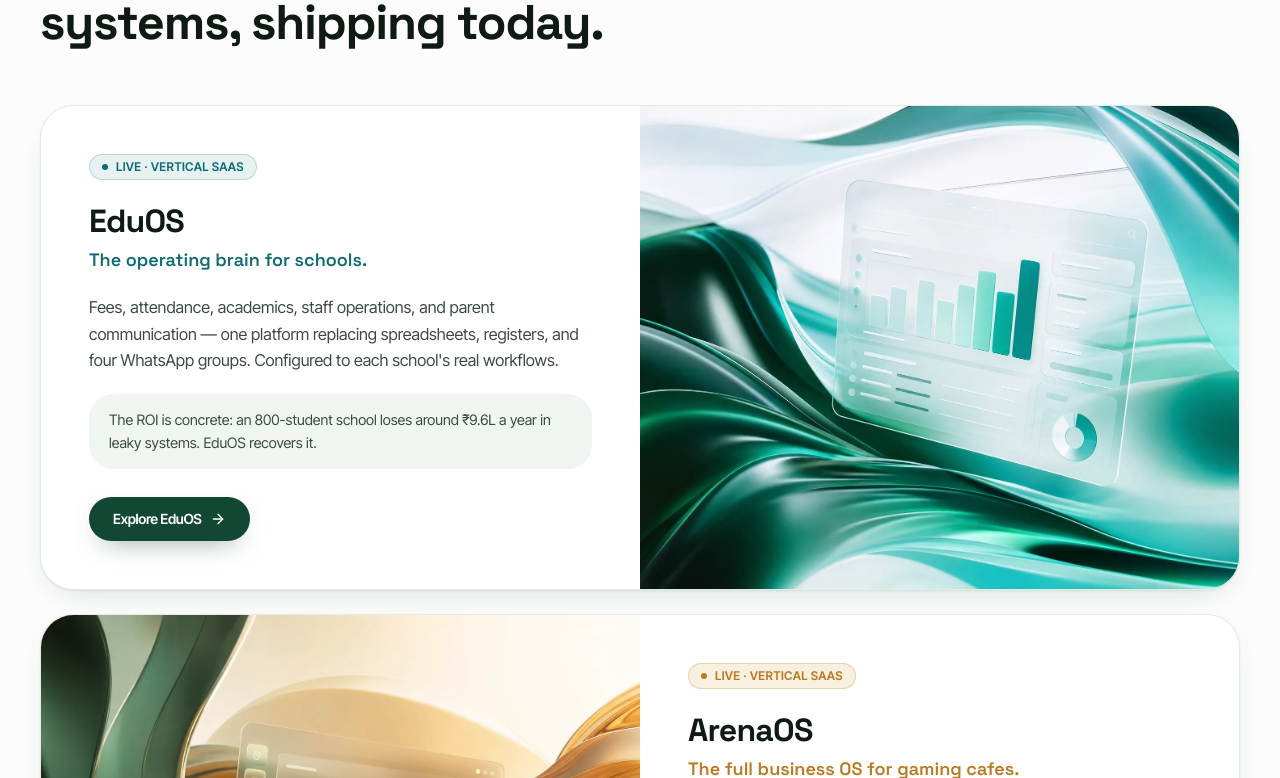
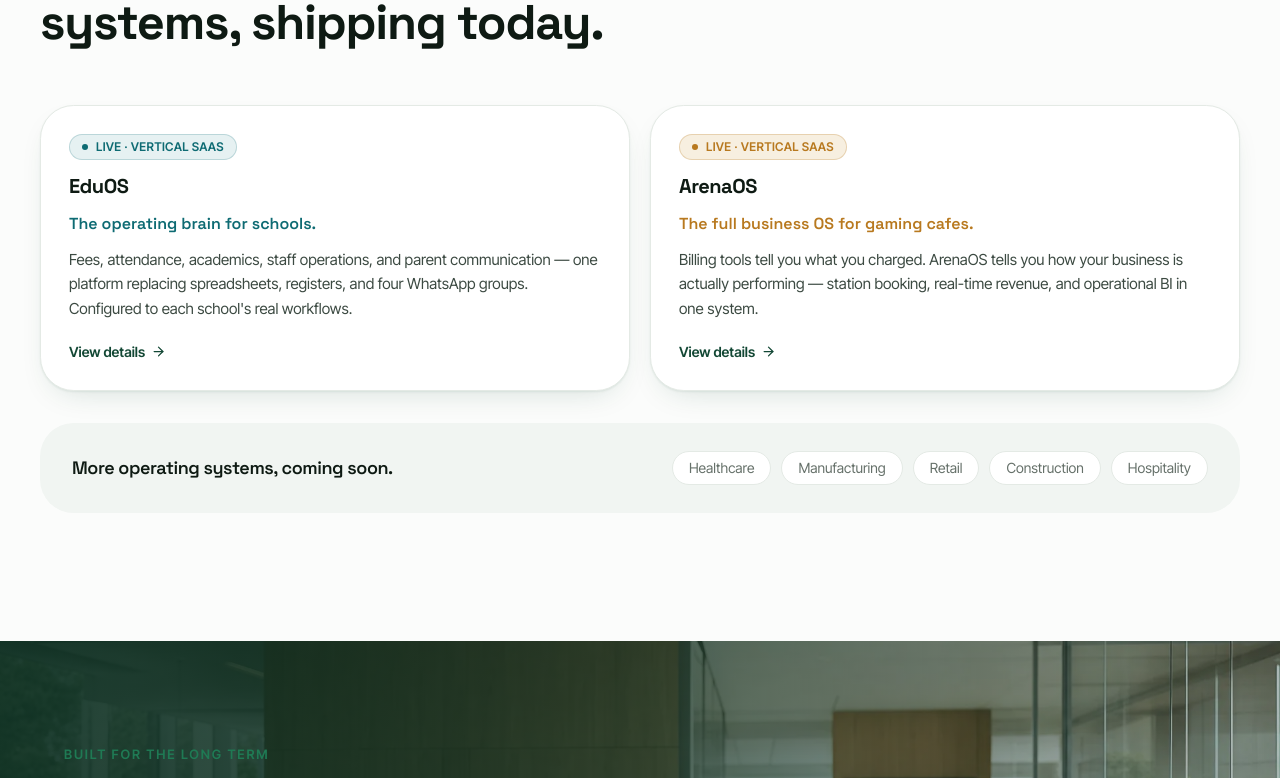
Before and after one commit to wnr-group/wnr-website, a Next.js app: page / in a window 1280 px wide. Shown: the part 3842-4620 px from the top of the page. Built offline with nearby package versions, Linux system fonts and the light colour scheme.

Commit message:
feat: wire ProductsSection into Products, replacing inline card markup

```diff
--- a/components/sections/Products.tsx
+++ b/components/sections/Products.tsx
@@ -1,33 +1,10 @@
-import Image from "next/image";
-import { ArrowRight } from "lucide-react";
 import { Section } from "@/components/ui/Section";
-import { Cta } from "@/components/ui/Cta";
 import { products, futureProducts } from "@/content/products";
-import { cn } from "@/lib/utils";
+import { ProductsSection } from "@/components/sections/products/ProductsSection";
 
-/* Per-product accent → chip + label styling. Teal for EduOS, amber for
-   ArenaOS — tuned to each product's generated artwork so the cards carry
-   colour beyond forest green. */
-const accent: Record<
-  string,
-  { chip: string; dot: string; tagline: string }
-> = {
-  teal: {
-    chip: "border-teal/20 bg-teal-wash text-teal",
-    dot: "bg-teal",
-    tagline: "text-teal",
-  },
-  amber: {
-    chip: "border-amber/25 bg-amber-wash text-amber",
-    dot: "bg-amber",
-    tagline: "text-amber",
-  },
-};
-
-/* Products — each a vibrant, image-led showcase card (Infosys Topaz/Cobalt
-   style). Large branded product artwork sits opposite the copy on one raised
-   white surface; panels alternate image side for rhythm. Future products
-   close the section as a quiet strip. */
+/* Products — an interactive grid: click a card to open its full detail
+   in place (ProductsSection), no navigation. Future products close the
+   section as a quiet strip, unchanged from before. */
 export function Products({
   heading = "Vertical operating systems, shipping today.",
 }: {
@@ -42,70 +19,8 @@
         </h2>
       </div>
 
-      <div className="mt-14 flex flex-col gap-6">
-        {products.map((product, i) => {
-          const a = accent[product.accent];
-          const imageRight = i % 2 === 0;
-          return (
-            <article
-              key={product.slug}
-              className="grid items-stretch gap-0 overflow-hidden rounded-3xl border border-line bg-paper shadow-card lg:grid-cols-2"
-            >
-              {/* vibrant product artwork */}
-              <div
-                className={cn(
-                  "relative min-h-[16rem] lg:min-h-[24rem]",
-                  imageRight ? "lg:order-2" : "lg:order-1",
-                )}
-              >
-                <Image
-                  src={product.art}
-                  alt={`${product.name} product artwork`}
-                  fill
-                  sizes="(min-width: 1024px) 50vw, 100vw"
-                  className="object-cover"
-                  loading="lazy"
-                />
-              </div>
-
-              {/* copy */}
-              <div
-                className={cn(
-                  "flex flex-col justify-center p-8 md:p-12",
-                  imageRight ? "lg:order-1" : "lg:order-2",
-                )}
-              >
-                <span
-                  className={cn(
-                    "inline-flex w-fit items-center gap-2 rounded-full border px-3 py-1 text-xs font-semibold uppercase tracking-wide",
-                    a.chip,
-                  )}
-                >
-                  <span className={cn("h-1.5 w-1.5 rounded-full", a.dot)} />
-                  {product.label}
-                </span>
-                <h3 className="mt-5 font-display text-2xl font-bold text-ink md:text-[2rem]">
-                  {product.name}
-                </h3>
-                <p className={cn("mt-1 font-display text-lg font-semibold", a.tagline)}>
-                  {product.tagline}
-                </p>
-                <p className="mt-5 max-w-lg text-[1.02rem] leading-relaxed text-body">
-                  {product.oneLiner}
-                </p>
-                {product.roi && (
-                  <p className="mt-5 max-w-lg rounded-2xl bg-mist px-5 py-3.5 text-[0.9rem] leading-relaxed text-body">
-                    {product.roi}
-                  </p>
-                )}
-                <Cta href={product.href} variant="primary" className="mt-7 w-fit">
-                  {product.ctaLabel}
-                  <ArrowRight size={16} />
-                </Cta>
-              </div>
-            </article>
-          );
-        })}
+      <div className="mt-14">
+        <ProductsSection products={products} />
       </div>
 
       {/* future products — quiet closing strip */}
```
